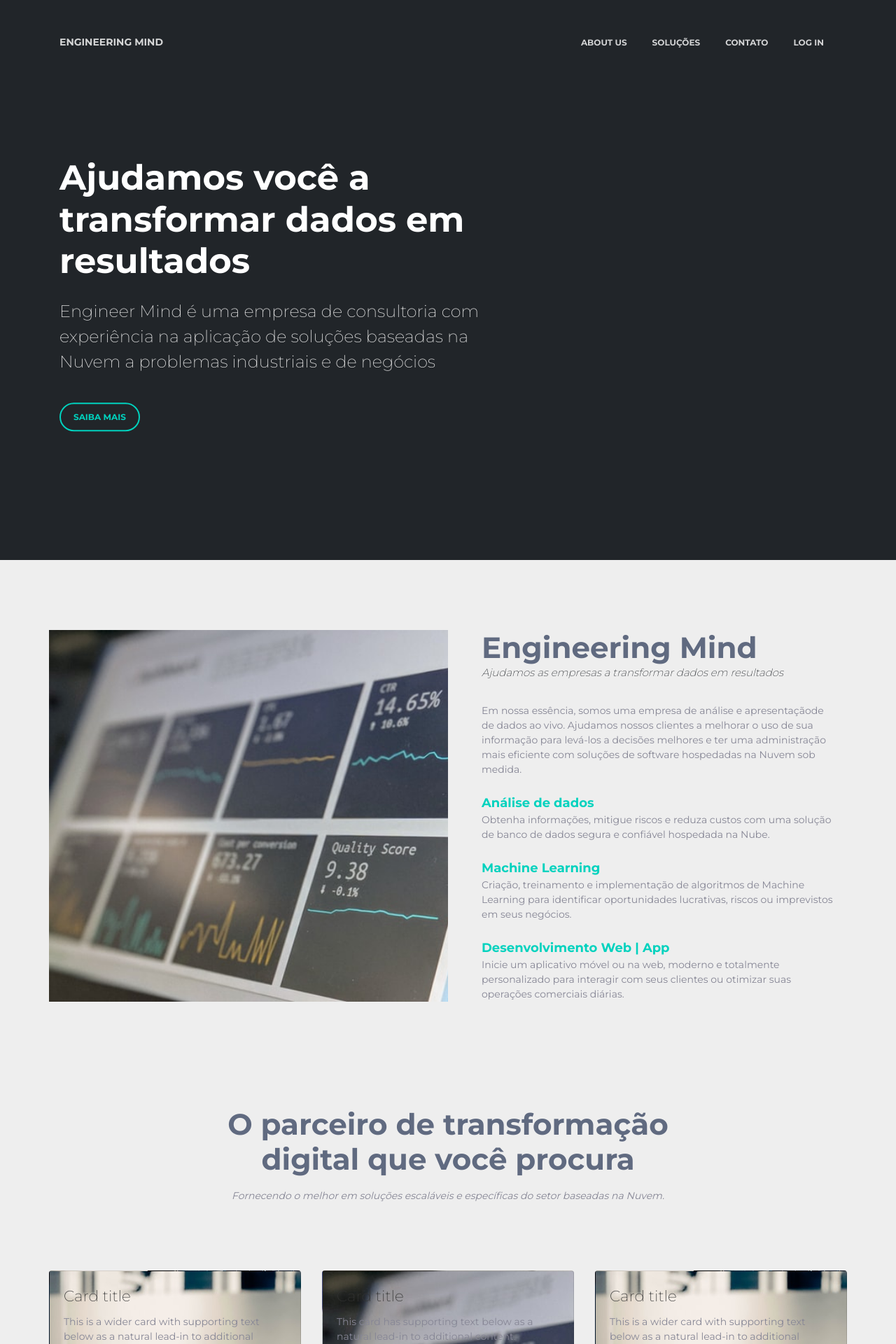
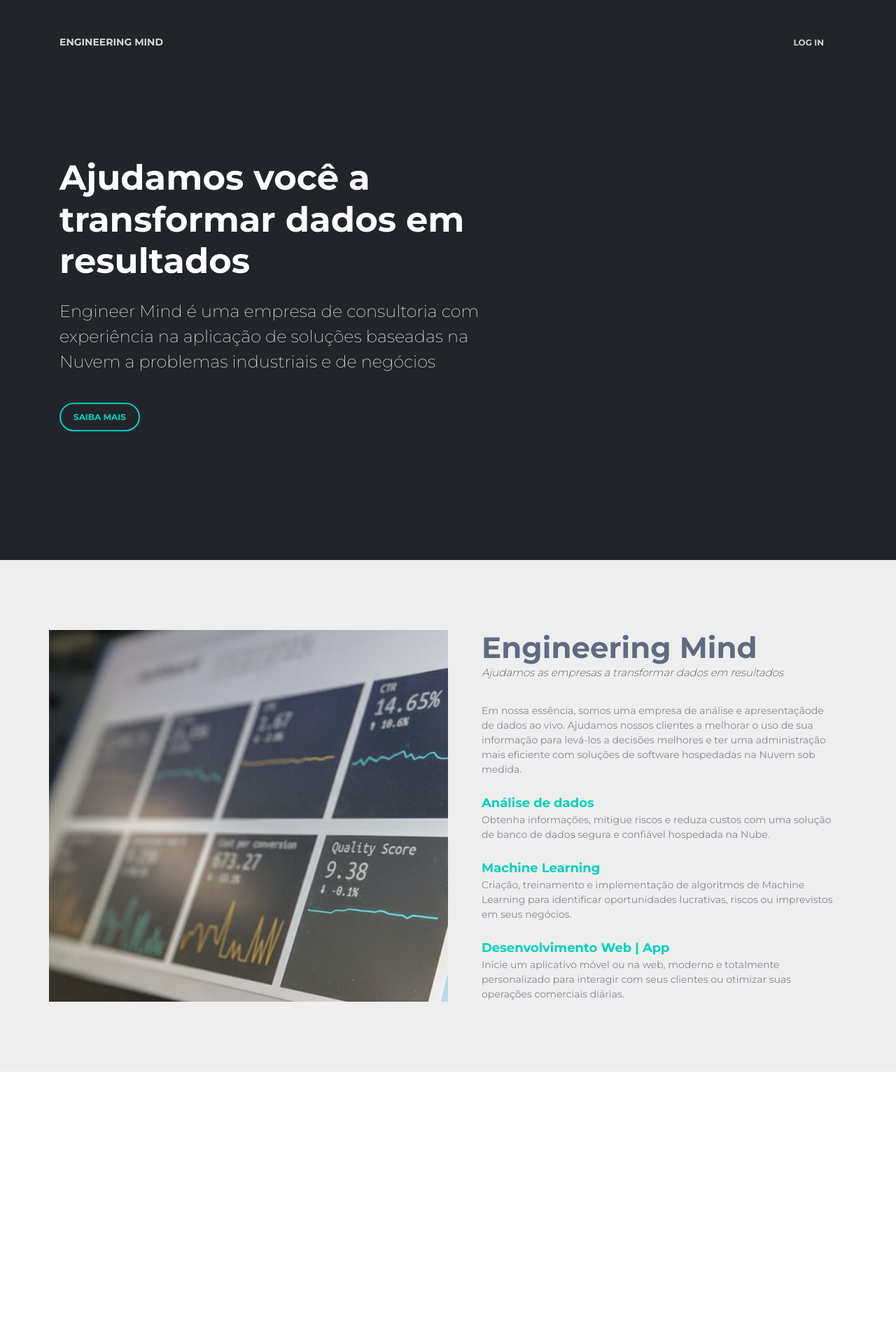
Before and after one commit to rodrigozambranavargas/zavr-app, a React (Create React App) app: page /indexPT in a window 1280 px wide. Shown: the top 1920 px of the page at 70% size. After the commit the page ends 1531 px from the top, so only its background shows below. Built offline with nearby package versions, Linux system fonts and the light colour scheme.

Commit message:
light landing page

```diff
--- a/src/components/ZavrPTIndexNavbar.js
+++ b/src/components/ZavrPTIndexNavbar.js
@@ -88,7 +88,7 @@ function IndexNavbar() {
           isOpen={navbarCollapse}
         >
           <Nav navbar>
-            <NavItem>
+            {/*    <NavItem>
               <Link
                 className="nav-link"
                 activeClass="active"
@@ -106,9 +106,9 @@ function IndexNavbar() {
               >
                 ABOUT US
               </Link>
-            </NavItem>
+            </NavItem> */}
 
-            <NavItem>
+            {/*        <NavItem>
               <Link
                 className="nav-link "
                 activeClass="active"
@@ -125,9 +125,9 @@ function IndexNavbar() {
               >
                 SOLUÇÕES
               </Link>
-            </NavItem>
+            </NavItem> */}
 
-            <NavItem>
+            {/*     <NavItem>
               <Link
                 className="nav-link"
                 activeClass="active"
@@ -144,7 +144,7 @@ function IndexNavbar() {
               >
                 CONTATO
               </Link>
-            </NavItem>
+            </NavItem> */}
 
             <NavItem>
               <NavLink
--- a/src/views/ZavrPTIndex.js
+++ b/src/views/ZavrPTIndex.js
@@ -26,15 +26,8 @@ function Index() {
       <ZavrPTIndexNavbar />
       <ZavrPTIndexHeader />
       <ZavrPTCompany />
-      <ZavrPTMiddleSection />
-      <ZavrPTContactUs />
-      {/*     <div className="main">
-        <ZavrPTCompany />
-        <ZavrPTMiddleSection />
-        <ZavrPTServices />
-        <ZavrPTContactUs />
-        <ZavrPTDemoFooter />
-      </div> */}
+      {/*  <ZavrPTMiddleSection />
+      <ZavrPTContactUs /> */}
     </>
   );
 }
```
